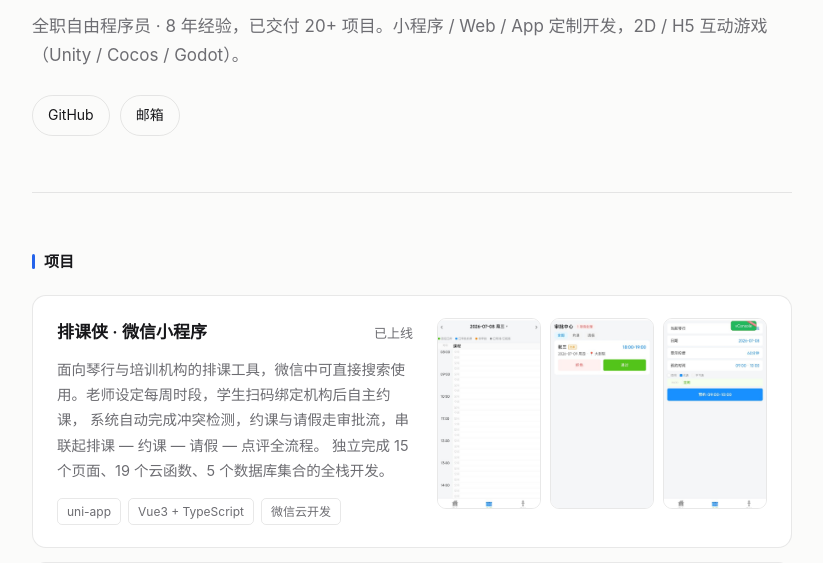
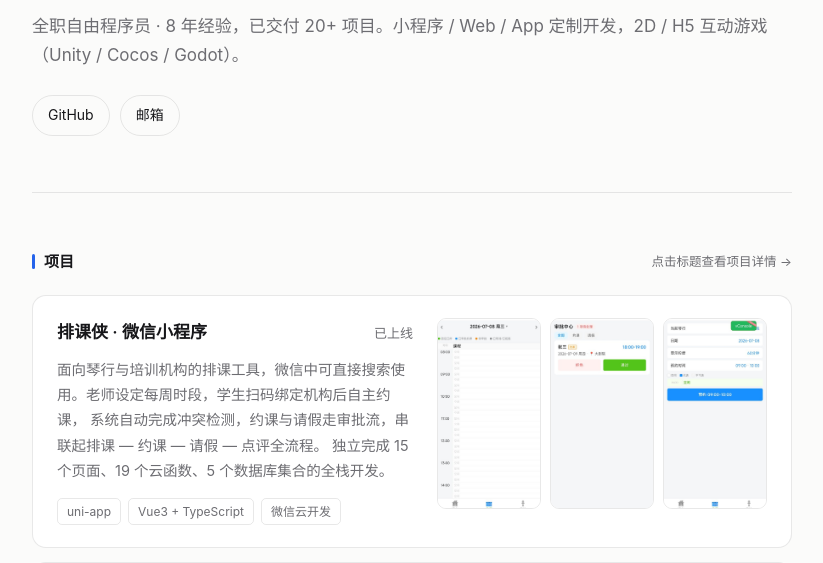
Before and after one commit to lucky8197/lucky8197.github.io, a plain HTML site: page index.html in a window 1280 px wide. Shown: the part 219-782 px from the top of the page, without its empty margins (228-1051 px from the left). Drawn offline with Linux system fonts and the light colour scheme.

Commit message:
ui: hint that project titles open a detail page
The titles were already links but nothing on the page said so, and the
cards gave no hover affordance beyond a border change. Add a right-aligned
note next to the 项目 heading: 点击标题查看项目详情 →

```diff
--- a/index.html
+++ b/index.html
@@ -61,6 +61,7 @@ h2{
   display:flex;align-items:center;gap:9px;
 }
 h2::before{content:"";width:3px;height:15px;border-radius:2px;background:var(--accent)}
+.h2-hint{margin-left:auto;font-size:12.5px;font-weight:400;color:var(--muted);letter-spacing:0}
 
 /* ---- 项目卡片 ---- */
 /* 显式 minmax(0,1fr)：默认 auto 轨道会被卡片 min-content（缩略图带）撑开，移动端横向溢出 */
@@ -131,7 +132,7 @@ footer{
   </header>
 
   <section>
-    <h2>项目</h2>
+    <h2>项目<span class="h2-hint">点击标题查看项目详情 →</span></h2>
     <div class="projects">
 
       <article class="card">
```
